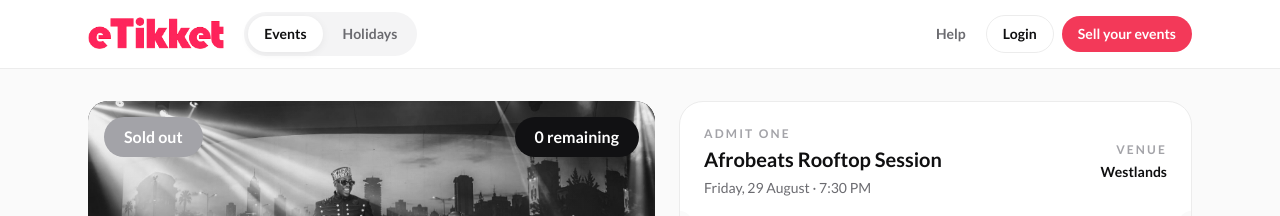
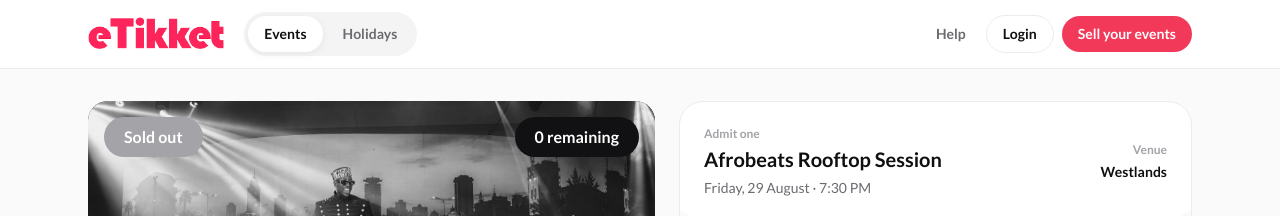
Before and after one commit to dennismutuku2005/eTikket, a Next.js app: page /events/afrobeats-rooftop in a window 1280 px wide. Shown: the top 216 px of the page. Built offline with nearby package versions, Linux system fonts and the light colour scheme.

Commit message:
update: refined page.js functionality

```diff
--- a/app/events/[slug]/page.js
+++ b/app/events/[slug]/page.js
@@ -1,6 +1,7 @@
 import Image from "next/image";
 import Link from "next/link";
 import TicketSelector from "@/components/ticket-selector";
+import ShareEvent from "@/components/share-event";
 import { getPublicEvent, publicEvents } from "@/lib/public-events";
 import { PublicHeader } from "@/components/PublicHeader";
 import { notFound } from "next/navigation";
@@ -102,6 +103,8 @@ export default async function EventDetailPage({ params }) {
               </a>
             </div>
           </div>
+
+          <ShareEvent title={event.title} />
         </div>
 
         {/* Ticket stub */}
@@ -111,7 +114,7 @@ export default async function EventDetailPage({ params }) {
             {/* Stub head: event recap, styled like the info printed at the top of a ticket */}
             <div className="flex items-center justify-between gap-4 p-6">
               <div>
-                <p className="text-xs font-bold uppercase tracking-[0.18em] text-[#a3a3a8]">
+                <p className="text-xs font-bold text-[#a3a3a8]">
                   Admit one
                 </p>
                 <h2 className="mt-1 text-xl font-bold leading-snug">{event.title}</h2>
@@ -120,7 +123,7 @@ export default async function EventDetailPage({ params }) {
                 </p>
               </div>
               <div className="shrink-0 text-right">
-                <p className="text-xs font-bold uppercase tracking-[0.18em] text-[#a3a3a8]">Venue</p>
+                <p className="text-xs font-bold text-[#a3a3a8]">Venue</p>
                 <p className="mt-1 max-w-[9rem] text-sm font-bold leading-snug">{event.location}</p>
               </div>
             </div>
@@ -155,7 +158,7 @@ export default async function EventDetailPage({ params }) {
             {/* Barcode footer, only reads as a real ticket if there's something to redeem */}
             {!isSoldOut && (
               <div className="flex items-center justify-between gap-4 border-t border-[#ececec] bg-[#fafafa] px-6 py-4">
-                <p className="text-xs font-bold uppercase tracking-[0.18em] text-[#a3a3a8]">
+                <p className="text-xs font-bold text-[#a3a3a8]">
                   {event.remainingTickets} left
                 </p>
                 <div
```
